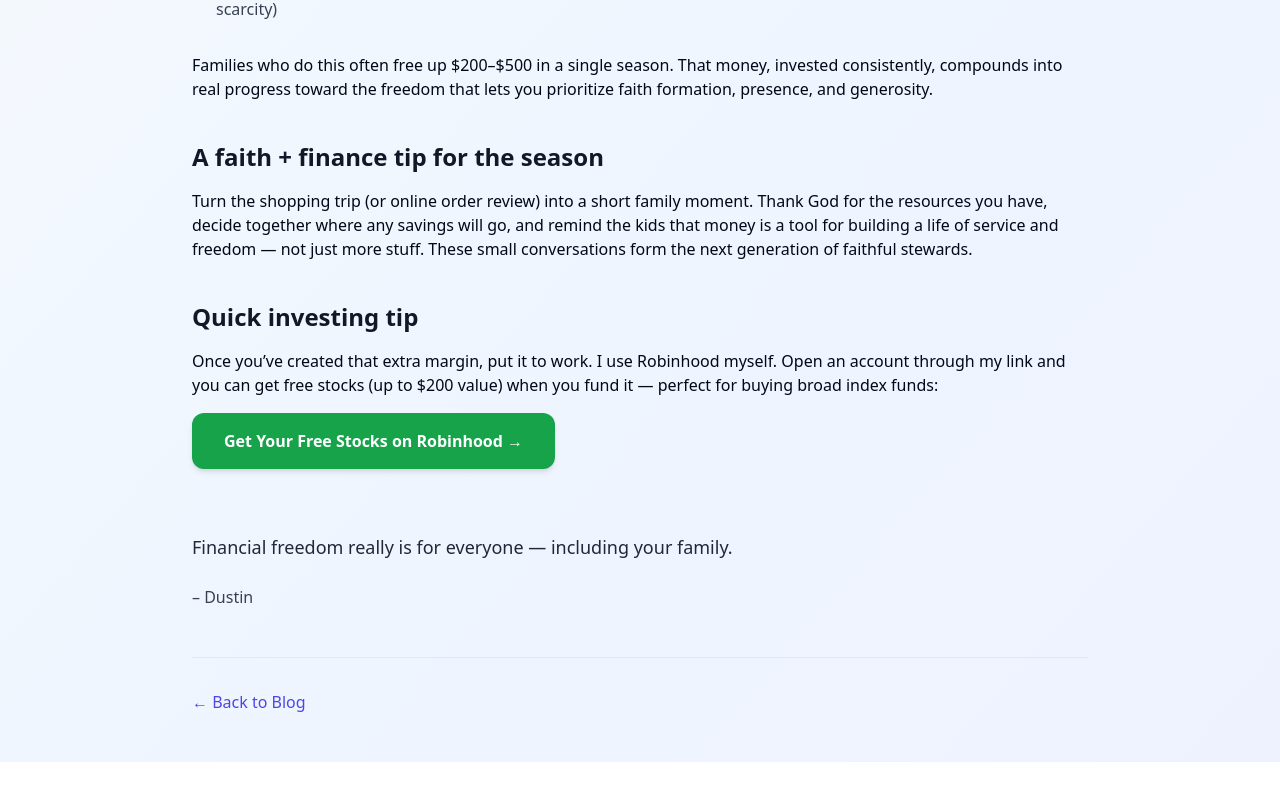
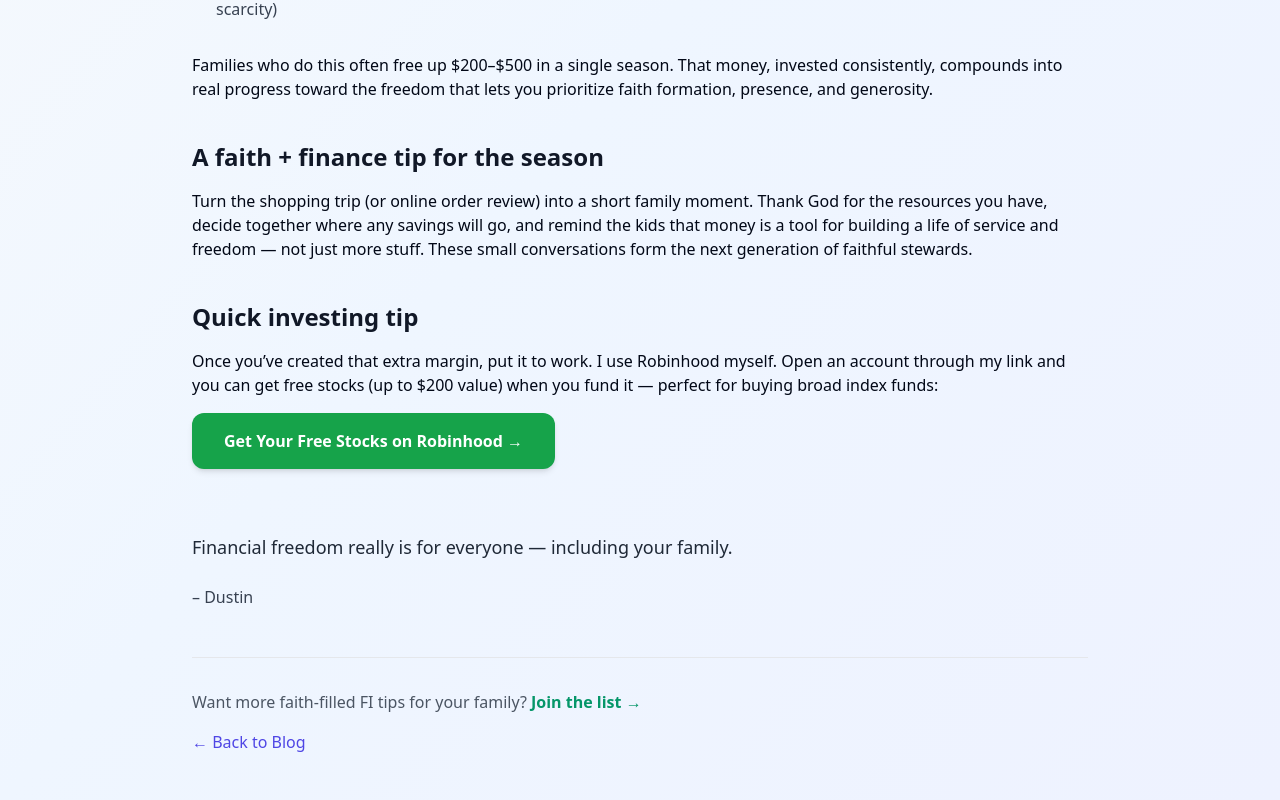
Before and after one commit to daughterpop/super-fi-calc, a React (Vite) app: page /blog/catholic-families-ai-for-back-to-school-savings-and-faith-filled-financial-freedom in a window 1280 px wide. Shown: the part 700-1500 px from the top of the page. Before the commit the page ends 1462 px from the top, so only its background shows below. Built offline with nearby package versions, Linux system fonts and the light colour scheme.

Commit message:
Add Join the list footer

```diff
--- a/src/pages/catholic-families-ai-for-back-to-school-savings-and-faith-filled-financial-freedom.jsx
+++ b/src/pages/catholic-families-ai-for-back-to-school-savings-and-faith-filled-financial-freedom.jsx
@@ -1,5 +1,5 @@
 import React from 'react';
-import { Link } from 'react-router-dom';
+import BlogPostFooter from '../components/BlogPostFooter';
 
 export default function CatholicFamiliesAiForBackToSchoolSavingsAndFaithFilledFinancialFreedom() {
   return (
@@ -70,11 +70,7 @@ export default function CatholicFamiliesAiForBackToSchoolSavingsAndFaithFilledFi
           – Dustin
         </p>
 
-        <div className="mt-12 pt-8 border-t border-gray-200">
-          <Link to="/blog" className="text-indigo-600 hover:text-indigo-800 font-medium">
-            ← Back to Blog
-          </Link>
-        </div>
+        <BlogPostFooter />
       </div>
     </div>
   );
```
